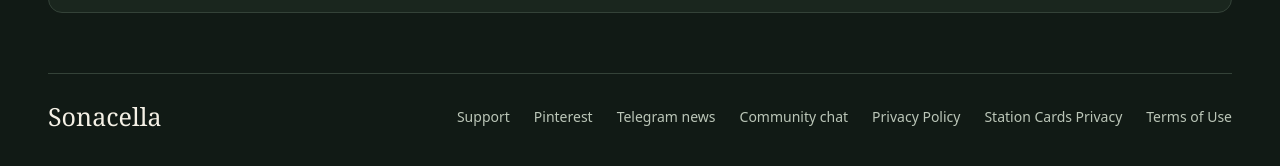
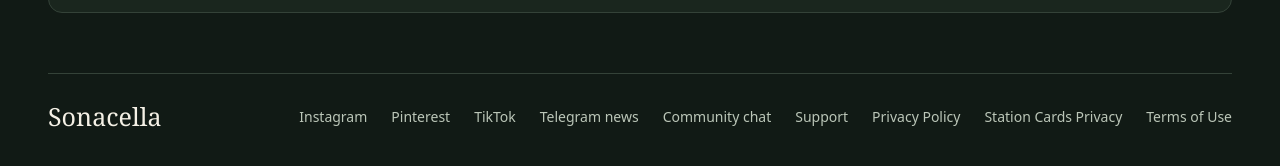
Before and after one commit to miphorez/sonacella, a plain HTML site: page index.html in a window 1280 px wide. Shown: the part 3903-4069 px from the top of the page. Drawn offline with Linux system fonts and the light colour scheme.

Commit message:
Add Instagram and TikTok to the Sonacella footer

```diff
--- a/index.html
+++ b/index.html
@@ -390,10 +390,12 @@
   <footer class="site-footer wrap">
     <span class="brand">Sonacella</span>
     <div>
-      <a href="mailto:ceziawaiting@gmail.com">Support</a>
+      <a href="https://www.instagram.com/sonacella.app/">Instagram</a>
       <a href="https://www.pinterest.com/sonacella/">Pinterest</a>
+      <a href="https://www.tiktok.com/@sonacella">TikTok</a>
       <a href="https://t.me/sonacella">Telegram news</a>
       <a href="https://t.me/SonacellaChat">Community chat</a>
+      <a href="mailto:ceziawaiting@gmail.com">Support</a>
       <a href="privacy.html">Privacy Policy</a>
       <a href="station-cards/privacy.html">Station Cards Privacy</a>
       <a href="terms.html">Terms of Use</a>
```
Also changed, not shown: 1 other file.
